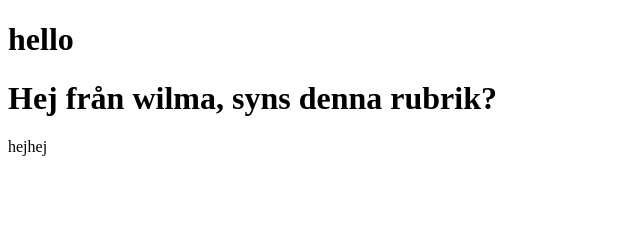
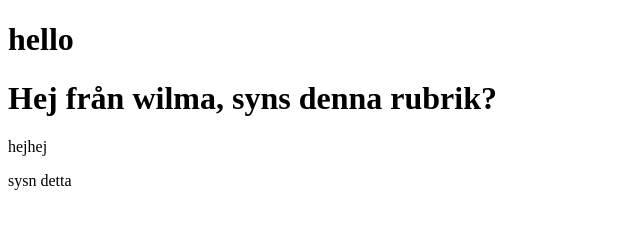
Before and after one commit to Wilmaek/Buna-, a plain HTML site: page index.html in a window 1280 px wide. Shown: the full height of the page, 0-640 px from the left. Drawn offline with Linux system fonts and the light colour scheme.

Commit message:
ändring

```diff
--- a/index.html
+++ b/index.html
@@ -8,4 +8,5 @@
     <h1>hello</h1>
     <h1>Hej från wilma, syns denna rubrik?</h1>
     <p>hejhej</p>
+    <p>sysn detta </p>
 </body>
```
